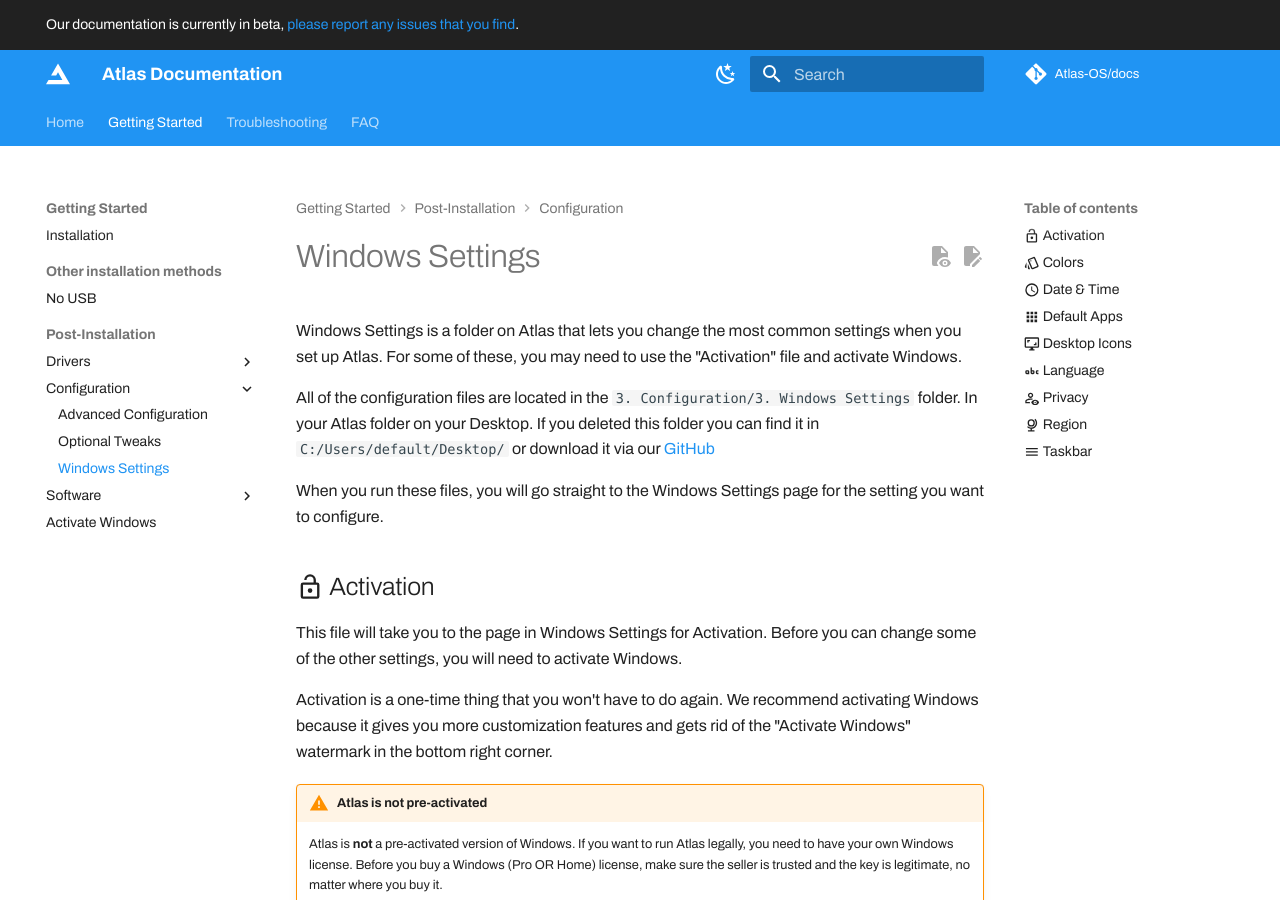
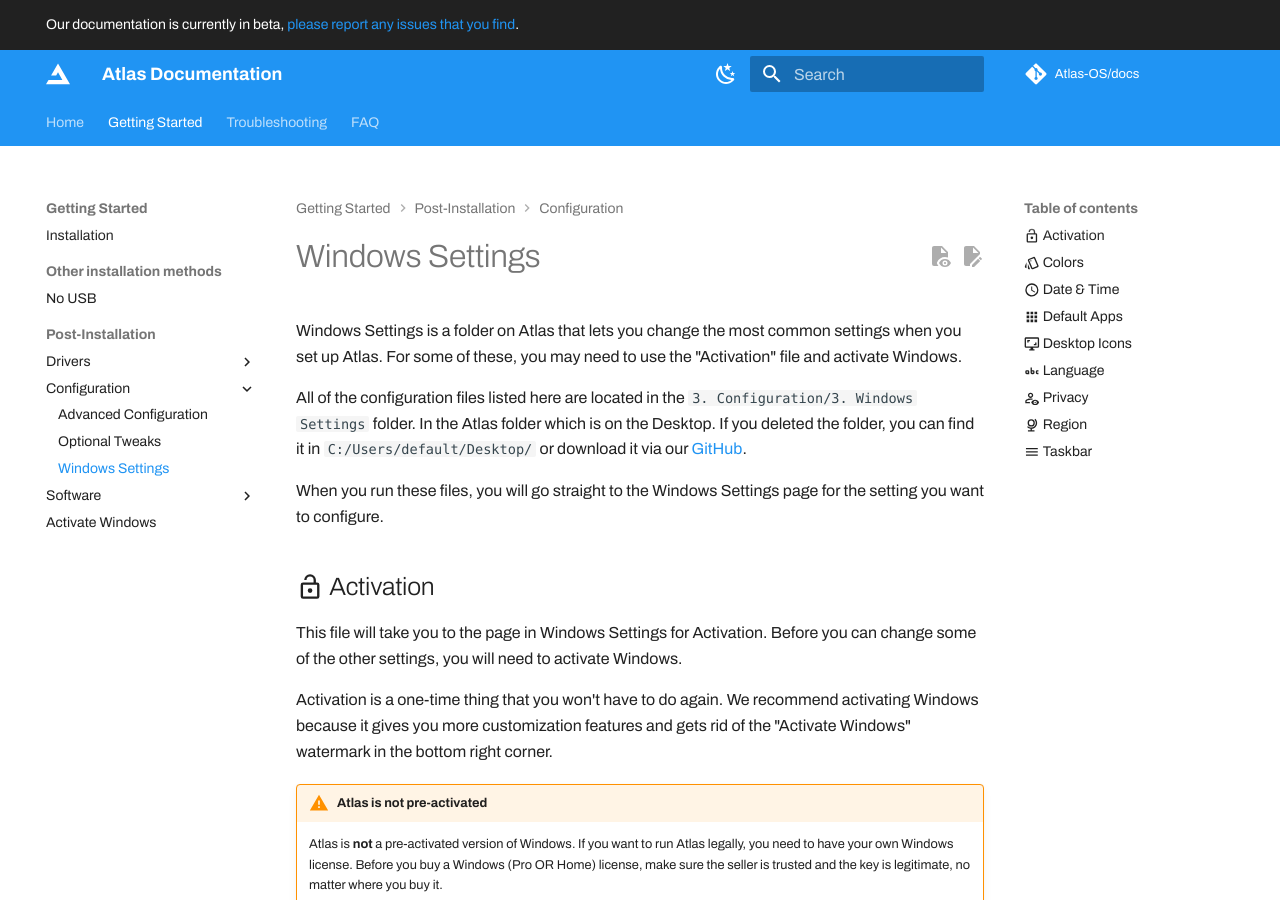
Before and after one commit to Atlas-OS/docs, an MkDocs documentation site: the page built from docs/getting-started/post-installation/configuration/windows-settings.md, in a window 1280 px wide and 900 px high. Built offline with MkDocs 1.6.1 and Material for MkDocs 9.7.7, drawn with Linux system fonts in a browser that asks for light colours; some web fonts are replaced; plug-ins that fetch from the network failed and are left out; comment, search, counter and statistics services are not loaded.

Commit message:
Update windows-settings.md

```diff
--- a/docs/getting-started/post-installation/configuration/windows-settings.md
+++ b/docs/getting-started/post-installation/configuration/windows-settings.md
@@ -2,7 +2,7 @@
 
 Windows Settings is a folder on Atlas that lets you change the most common settings when you set up Atlas. For some of these, you may need to use the "Activation" file and activate Windows.
 
-All of the configuration files are located in the `3. Configuration/3. Windows Settings` folder. In your Atlas folder on your Desktop. If you deleted this folder you can find it in `C:/Users/default/Desktop/` or download it via our [GitHub](https://github.com/Atlas-OS/Atlas/tree/main/src/Executables/Atlas)
+All of the configuration files listed here are located in the `3. Configuration/3. Windows Settings` folder. In the Atlas folder which is on the Desktop. If you deleted the folder, you can find it in `C:/Users/default/Desktop/` or download it via our [GitHub](https://github.com/Atlas-OS/Atlas/tree/main/src/Executables/Atlas).
 
 When you run these files, you will go straight to the Windows Settings page for the setting you want to configure.
 
```
